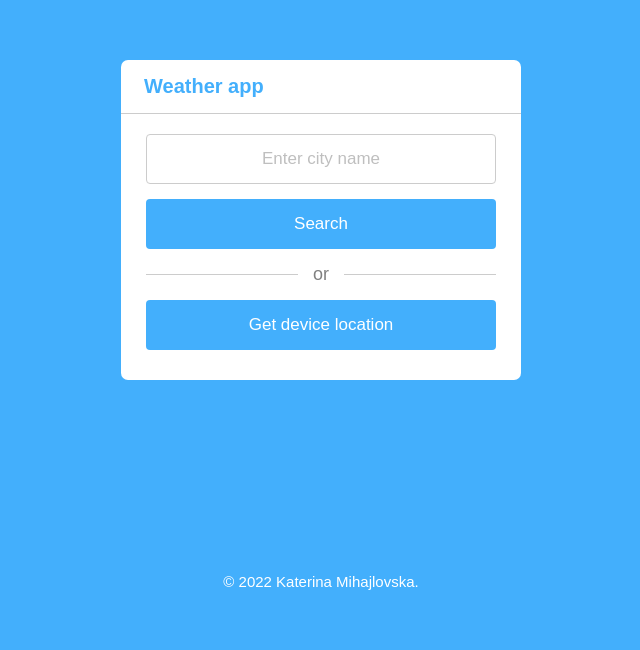
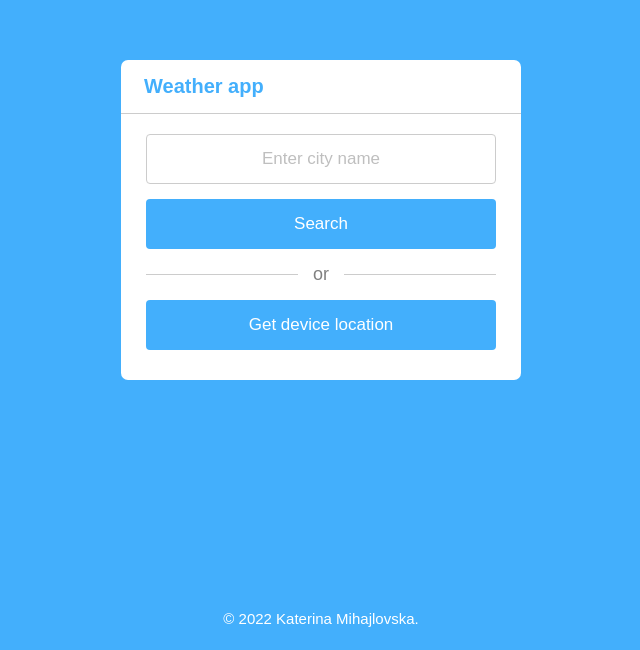
Before and after one commit to mihajlovskakate/WeatherApp, a website: page index.html in a window 1280 px wide. Shown: the part 150-800 px from the top of the page, without its empty margins (319-959 px from the left). Drawn offline with nearby package versions, Linux system fonts and the light colour scheme.

Commit message:
Ajuste footer

```diff
--- a/style.css
+++ b/style.css
@@ -210,7 +210,8 @@ header i {
    color: #fff ;
    font-size: 15px;
    position: absolute;
-   bottom: 60px;
+   bottom: 0;
    width: 100%;
+   height: 40px;
   text-align: center;
   }
```
